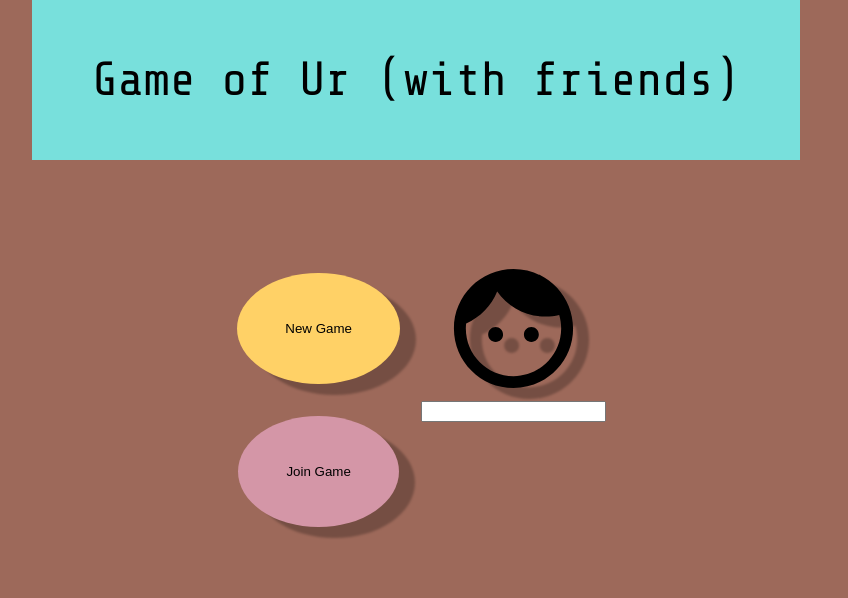
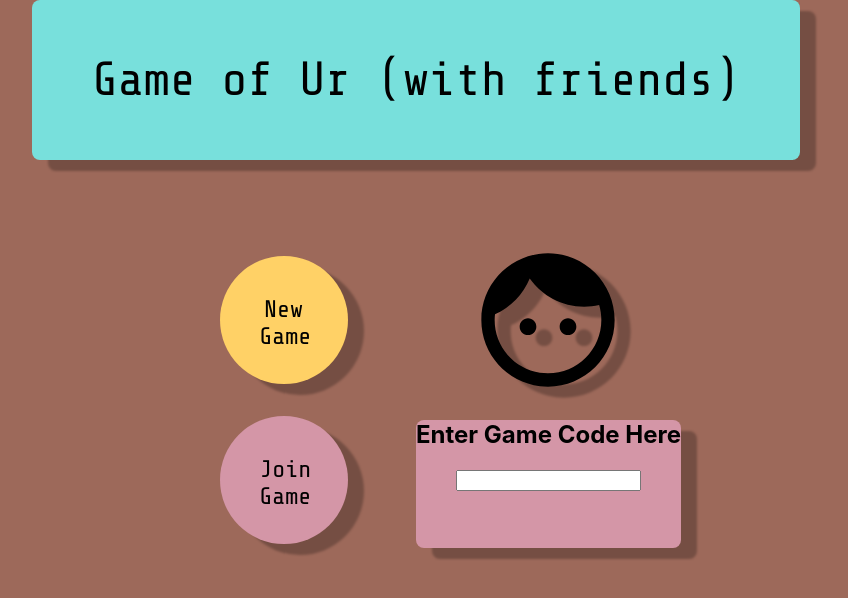
Before and after one commit to alex-808/ur.io, a React (Create React App) app in the folder client/: page / in a window 1280 px wide. Shown: the top 598 px of the page, without its empty margins (224-1072 px from the left). Built offline with nearby package versions, Linux system fonts and the light colour scheme; no server answers.

Commit message:
Add initial styling to game code input

```diff
--- a/client/src/components/LandingPage.tsx
+++ b/client/src/components/LandingPage.tsx
@@ -19,7 +19,7 @@ const LandingPage: React.FC<Props> = ({
   }
   return (
     <>
-      <header className="landing-header centering">
+      <header className="landing-header centering drop-shadow">
         Game of Ur (with friends)
       </header>
       {children}
@@ -44,7 +44,10 @@ const LandingPage: React.FC<Props> = ({
           </button>
         </div>
         <div className="bottom-right">
-          <input onChange={handleInputChange}></input>
+          <div className="input-bkground drop-shadow">
+            <h2>Enter Game Code Here</h2>
+            <input onChange={handleInputChange}></input>
+          </div>
         </div>
       </div>
     </>
--- a/client/src/styles/_LandingPage.scss
+++ b/client/src/styles/_LandingPage.scss
@@ -14,11 +14,16 @@
   background-color: #78e0dc;
   font-size: 3rem;
   font-family: 'Share Tech Mono';
+  border-radius: 0.5rem;
 }
 
 .landing-button {
-  padding: 3rem;
+  padding: 15%;
   border-radius: 100%;
+  font-family: 'Share Tech Mono';
+  font-size: 1.5rem;
+  height: 10vw;
+  width: 10vw;
 }
 
 .new-game-btn {
@@ -38,6 +43,12 @@
   height: 100%;
 }
 
+.input-bkground {
+  background-color: var(--tileColor1);
+  border-radius: 0.5rem;
+  height: 80%;
+}
+
 .top-left {
   grid-area: top-left;
 }
```
